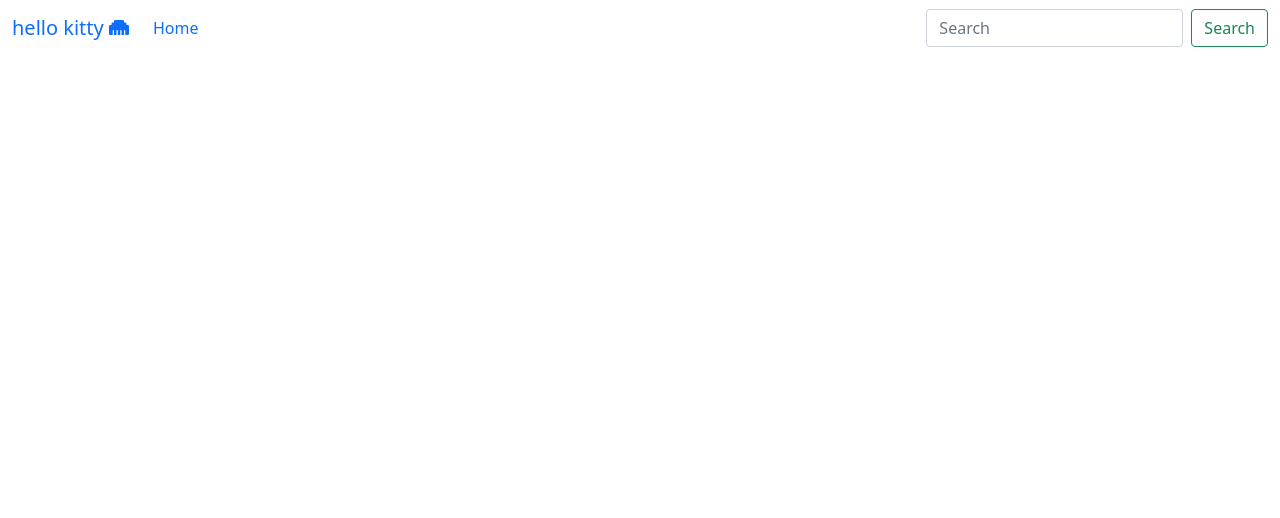
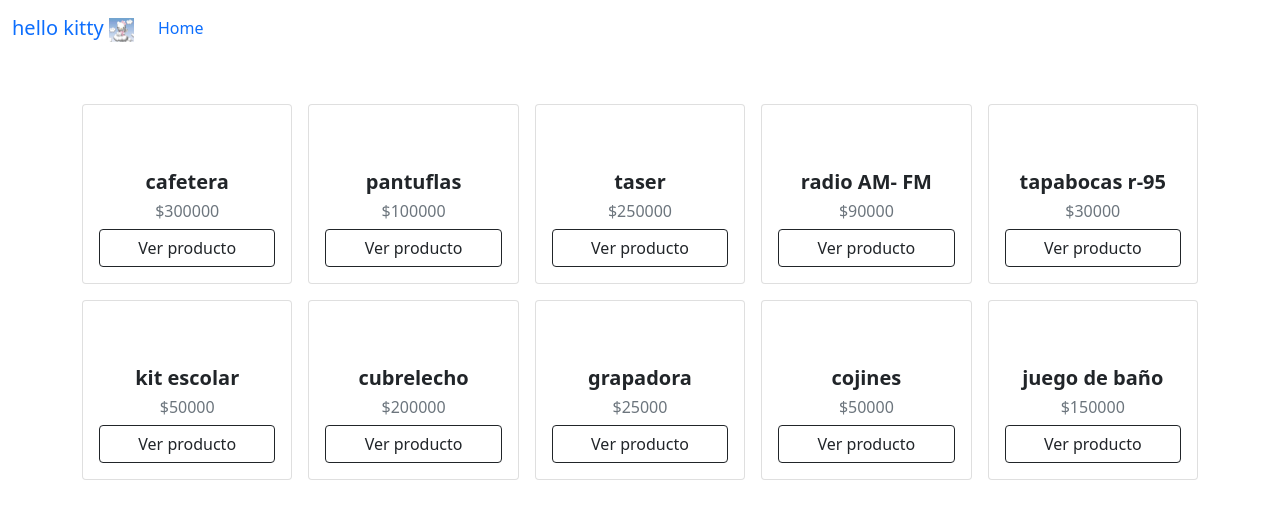
Before and after one commit to ossuadlu/hola_mundo_globant, a plain HTML site: page views/Tienda.html in a window 1280 px wide. Drawn offline with nearby package versions, Linux system fonts and the light colour scheme.

Commit message:
se agrgan carpetas y se modifica pagina

```diff
--- /dev/null
+++ b/js/ampliarInfoProducto.js
@@ -0,0 +1,6 @@
+export function ampliarInfoProducto(event){
+
+    if(event.target.classList.contains("btn")){
+        console.log("hiciste clic en el boton")
+    }
+}
--- a/js/controlador.js
+++ b/js/controlador.js
@@ -1,8 +1,20 @@
 // impoprtacion de elementos
 
 import{llenarTienda} from "./llenarTienda.js"
+import {ampliarInfoProducto} from "./ampliarInfoProducto.js"
 
-// lLAMO A FUNCION LLENARtIENDA
-
+// lLAMO A FUNCION LLENARTIENDA
 
 llenarTienda()
+
+//llamo funcion ampliarInfoProducto
+
+let modalInfoProducto = new bootstrap.Modal(document.getElementById('modalinfoproducto'))
+
+let listaProductos=document.getElementById("fila")
+listaProductos.addEventListener("click",function(event){
+
+    ampliarInfoProducto(event)
+    modalInfoProducto.show()
+
+})
--- a/js/llenarTienda.js
+++ b/js/llenarTienda.js
@@ -9,13 +9,80 @@ let productos =[
     {nombre: "taser", precio: "250000", foto: "../imgTienda/tienda3", descripcion: "bateria recargable, 110 voltios"},
     {nombre: "radio AM- FM", precio: "90000", foto: "../imgTienda/tienda4", descripcion: "hermoso radio bluetooh, con auriculares y cargador"},
     {nombre: "tapabocas r-95", precio: "30000", foto: "../imgTienda/tienda5", descripcion: " lindos diseños comodos r-95"},
-    {nombre: "kit escolar", precio: "50000",foto: "imgTienda/tienda6", descripcion: "cuaderno, colores, lapiceros, lindos y tiernos motivos"},
-    {nombre: "cubrelecho", precio: "200000",foto: "imgTienda/tienda7", descripcion:" algodon lindos diseñoa para cama sencilla" },
-    {nombre: "grapadora", precio: "25000",foto: "imgTienda/tienda8", descripcion:" duo grapadoras portatiles faciles de utilizar"},
-    {nombre: "cojines", precio: "50000",foto: "imgTienda/tienda9", descripcion:" duo de cojines 100% algodon cubiertos con tela termica"},
-    {nombre: "juego de baño", precio: "150000",foto: "imgTienda/tienda10", descripcion:" hermosos tapetes para decorar tu baño impermeables"}
+    {nombre: "kit escolar", precio: "50000",foto: "../imgTienda/tienda6", descripcion: "cuaderno, colores, lapiceros, lindos y tiernos motivos"},
+    {nombre: "cubrelecho", precio: "200000",foto: "../imgTienda/tienda7", descripcion:" algodon lindos diseñoa para cama sencilla" },
+    {nombre: "grapadora", precio: "25000",foto: "../imgTienda/tienda8", descripcion:" duo grapadoras portatiles faciles de utilizar"},
+    {nombre: "cojines", precio: "50000",foto: "../imgTienda/tienda9", descripcion:" duo de cojines 100% algodon cubiertos con tela termica"},
+    {nombre: "juego de baño", precio: "150000",foto: "../imgTienda/tienda10", descripcion:" hermosos tapetes para decorar tu baño impermeables"}
+]
 
-]
-    console.log(productos)
+//Rutina para recorrer el arreglo y crear las tarjetas de cada producto
+
+   //1. crear una referencia a un elemento "PADRE" o "BASE" donde anclaremos los demas
+   let fila=document.getElementById("fila")
+
+   //2. Necesito recorrer un arreglo
+   productos.forEach(function(producto){
+
+    //3. CREAMOS LOS ELEMENTOS NECESARIOS PARA PINTAR LOS PRODUCTOS
+    let columna=document.createElement("div")
+    columna.classList.add("col")
+
+    let tarjeta=document.createElement("div")
+    tarjeta.classList.add("card")
+    tarjeta.classList.add("h-100")
+
+    let imagenTienda=document.createElement("imgTienda")
+    imagenTienda.classList.add("card-img-top")
+    imagenTienda.classList.add("p-3")
+    imagenTienda.classList.add("h-100")
+    imagenTienda.src=producto.foto
+
+    let separador=document.createElement("hr")
+    separador.classList.add("w-50")
+    separador.classList.add("mx-auto")
+    separador.classList.add("d-block")
+
+    let nombre=document.createElement("h5")
+    nombre.classList.add("fw-bold")
+    nombre.classList.add("text-center")
+    nombre.classList.add("mx-3")
+    nombre.textContent=producto.nombre
+
+    let precio=document.createElement("h6")
+    precio.classList.add("text-center")
+    precio.classList.add("text-muted")
+    precio.textContent="$"+producto.precio
+
+    let botonAmpliarInfo=document.createElement("button")
+    botonAmpliarInfo.setAttribute("type","button")
+    botonAmpliarInfo.classList.add("btn")
+    botonAmpliarInfo.classList.add("btn-outline-dark")
+    botonAmpliarInfo.classList.add("mx-3")
+    botonAmpliarInfo.classList.add("mb-3")
+    botonAmpliarInfo.textContent="Ver producto"
+
+
+    //VAMOS A ANCLAR (PONER) LAS ETIQUETAS
+    //QUE ACABAMOS DE CREAR EN NUESTRA BASE
+    tarjeta.appendChild(imagenTienda)
+    tarjeta.appendChild(separador)
+    tarjeta.appendChild(nombre)
+    tarjeta.appendChild(precio)
+    tarjeta.appendChild(botonAmpliarInfo)
+
+    columna.appendChild(tarjeta)
+    fila.appendChild(columna)
+
+
+
+   })
+
+
+
+
+
+
+
 
 }
--- a/views/Tienda.html
+++ b/views/Tienda.html
@@ -4,7 +4,7 @@
     <meta charset="UTF-8">
     <meta http-equiv="X-UA-Compatible" content="IE=edge">
     <meta name="viewport" content="width=device-width, initial-scale=1.0">
-    <title>Document</title>
+    <title>Tienda DC</title>
     <link href="https://cdn.jsdelivr.net/npm/bootstrap@5.0.2/dist/css/bootstrap.min.css" rel="stylesheet" integrity="sha384-EVSTQN3/azprG1Anm3QDgpJLIm9Nao0Yz1ztcQTwFspd3yD65VohhpuuCOmLASjC" crossorigin="anonymous">
 </head>
 <body>
@@ -12,33 +12,65 @@
     <header class="animate__animated animate__fadeInDown" >
         <nav class="navbar navbar-expand-lg navbar-white bg-white">
             <div class="container-fluid">
-              <a class="navbar-brand" href="">hello kitty <i class="fas fa-ethernet"></i></a>
+              <a class="navbar-brand" href="index.html">hello kitty
+                <img src="../img/img10.jpg" alt="img" width="25" height="24">
+              </a>
               <button class="navbar-toggler" type="button" data-bs-toggle="collapse" data-bs-target="#navbarSupportedContent" aria-controls="navbarSupportedContent" aria-expanded="false" aria-label="Toggle navigation">
                 <span class="navbar-toggler-icon"></span>
               </button>
               <div class="collapse navbar-collapse" id="navbarSupportedContent">
                 <ul class="navbar-nav me-auto mb-2 mb-lg-0">
                   <li class="nav-item">
-                    <a class="nav-link active" aria-current="page" href="../index.html">Home</a>
+                    <a class="nav-link" aria-current="page" href="../index.html">Home</a>
                   </li>
 
                 </ul>
-                <form class="d-flex">
-                  <input class="form-control me-2" type="search" placeholder="Search" aria-label="Search">
-                  <button class="btn btn-outline-success" type="submit">Search</button>
-                </form>
               </div>
             </div>
           </nav>
     </header>
+
         <main>
            <div class="container mt-5">
-            <div class="row row-cols-1 row-cols-md-5 g-3">
-
-
+            <div class="row row-cols-1 row-cols-md-5 g-3" id="fila">
             </div>
            </div>
         </main>
+        <section>
+          <!-- Modal -->
+          <div class="modal fade" id="modalinfoproducto">
+            <div class="modal-dialog">
+              <div class="modal-content">
+                <div class="modal-header bg-warning">
+                  <h5 class="modal-title"> tienda hello kitty</h5>
+                  <button type="button" class="btn-close" data-bs-dismiss="modal" aria-label="Close"></button>
+                </div>
+                <div class="modal-body">
+                  <div class="container">
+                    <div class="row">
+                      <div class="col-12 col-md-4">
+                        <img src="../imgTienda/tienda1.jpg" alt="" class="img-fluid w-100" id="imagenProducto">
+                      </div>
+                      <div class="col-12 col-md-8">
+                        <h5 id="nombreProducto">NOMBRE PRODUCTO</h5>
+                        <h5 id="precioProducto">$Precio</h5>
+                        <h6 id="descripcionProducto">Lorem ipsum, dolor sit amet consecte</h6>
+                        <div class="mb-3">
+                          <label class="form-label">Cantidad</label>
+                          <input type="number" class="form-control" id="cantidadProducto" value="1" min="0">
+                        </div>
+                      </div>
+                    </div>
+                  </div>
+                </div>
+                <div class="modal-footer">
+                  <button type="button" class="btn btn-secondary" data-bs-dismiss="modal">Cerrar</button>
+                  <button type="button" class="btn btn-dark">Añadir al carrito</button>
+                </div>
+              </div>
+            </div>
+          </div>
+        </section>
 
         <script src="../js/controlador.js" type="module"></script>
 
```
Also changed, not shown: index.html (+3 -5 lines).
